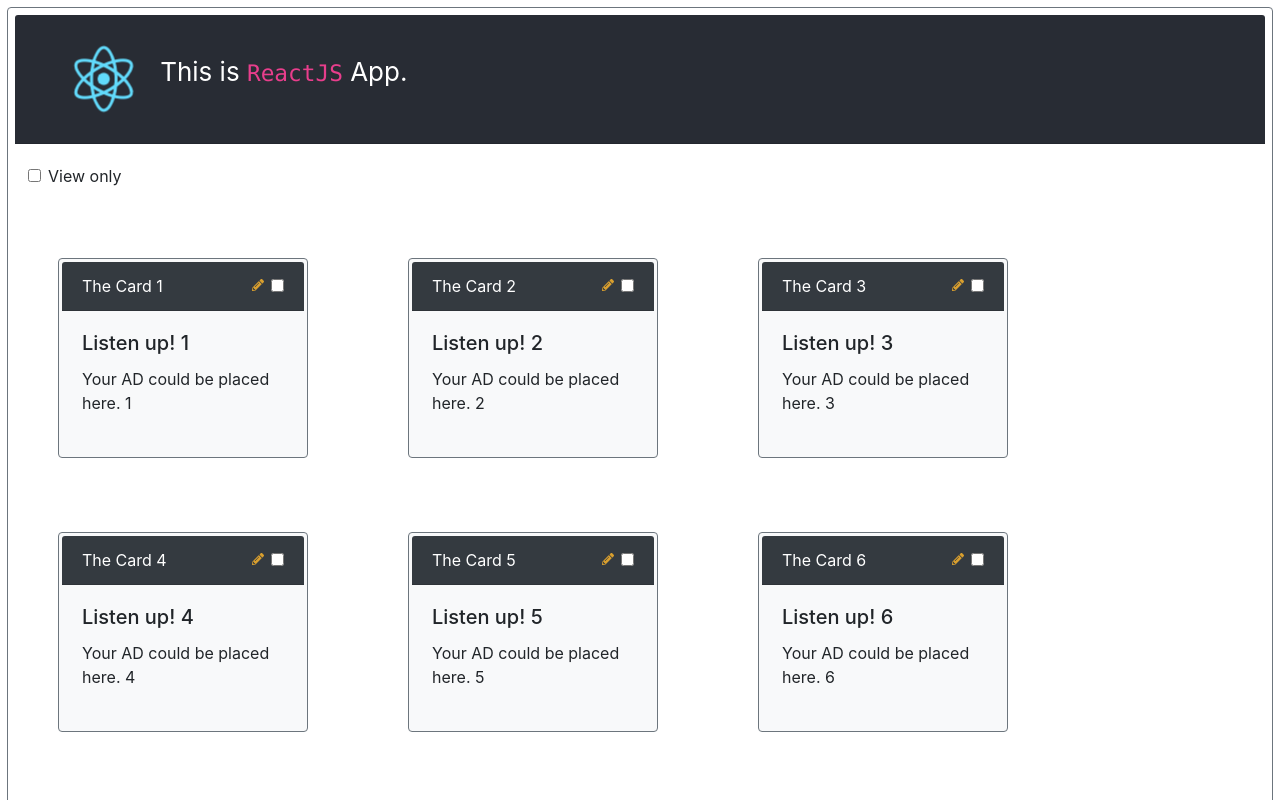
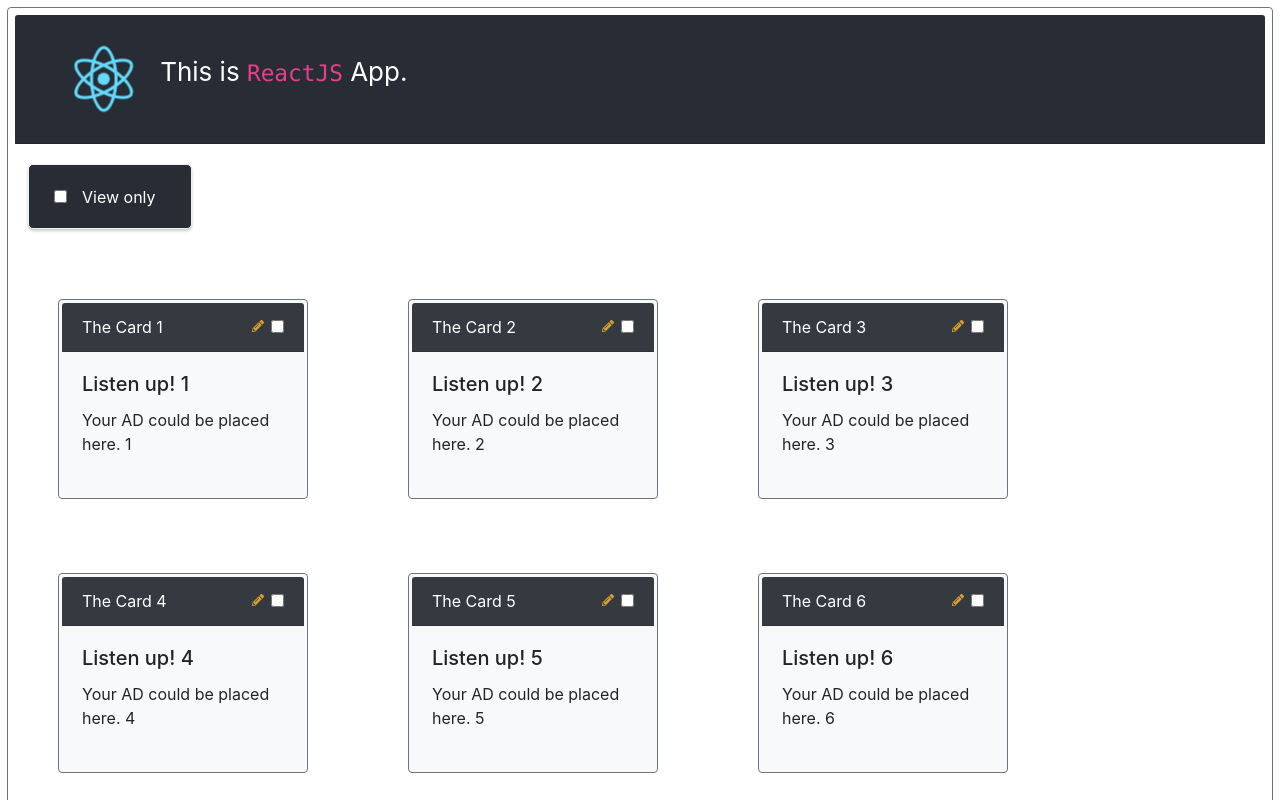
Before and after one commit to DHetsikau/dhetsikau-reactjs, a React (Create React App) app: page / in a window 1280 px wide. Shown: the top 800 px of the page. Built offline with nearby package versions, Linux system fonts and the light colour scheme.

Commit message:
ReactJS - task5 - Styling ViewOnly checkbox on Layout

```diff
--- a/package.json
+++ b/package.json
@@ -11,7 +11,8 @@
     "react-dom": "^16.12.0",
     "react-icons": "^3.8.0",
     "react-scripts": "3.3.0",
-    "reactstrap": "^8.4.0"
+    "reactstrap": "^8.4.0",
+    "styled-components": "^5.0.1"
   },
   "scripts": {
     "start": "react-scripts start",
--- a/src/Card/Card.js
+++ b/src/Card/Card.js
@@ -56,18 +56,20 @@ const Card = (props) => {
     };
 
     const renderEditModeButtons = () => {
-      return (!props.disabled) ? (
-        <span>
+      return (
+        !props.disabled && (
+          <span>
           <FaCheck className="save ic" onClick={saveCardBtnHandler.bind(this)}/>
           <FaTimes className="del ic" onClick={declineCardBtnHandler.bind(this)}/>
-        </span>
-      ) : '';
+          </span>
+        )
+      );
     };
 
     const renderViewModeButtons = () => {
       return (
         <span>
-          {!props.disabled ? <FaPencilAlt className="edit ic" onClick={editCardBtnHandler.bind(this)}/> : ''}
+          {!props.disabled && (<FaPencilAlt className="edit ic" onClick={editCardBtnHandler.bind(this)}/>)}
           <input type="checkbox" onChange={switchCardStyleHandler} checked={cardState.isStylized} />
         </span>
       );
--- a/src/Layout/Layout.css
+++ b/src/Layout/Layout.css
@@ -30,10 +30,14 @@
     }
   }
 
-  .cb-m-20 {
-    margin: 20px;
+  .cb-m-15 {
+    margin: 15px;
   }
 
   .g-align {
     display: inline-block;
 }
+
+.c-p {
+  cursor: pointer;
+}
--- a/src/Layout/Layout.js
+++ b/src/Layout/Layout.js
@@ -2,6 +2,18 @@ import React, {useState} from 'react';
 import logo from './logo.svg';
 import './Layout.css';
 import Card from '../Card/Card';
+import styled from 'styled-components';
+
+const StyledDiv = styled.div`
+  background-color: #282c34;
+  box-shadow: 0 2px 3px #ccc;
+  border-radius: 5px;
+  margin: 20px;
+  padding: 10px;
+  width: 13%;
+  color: ${props=> !props.alt ? "white" : "#61dafb" };
+  border: 1px solid ${props=> !props.alt ? "#eee" : "#e83e8c"};
+`;
 
 function Layout() {
   const [layoutState, setLayoutState] = useState({
@@ -79,17 +91,16 @@ function Layout() {
          <img src={logo} className="App-logo" alt="logo" />
          <p> This is <code>ReactJS</code> App.</p>
       </header>
-      <div className="form-check cb-m-20">
-          <input
-            className="form-check-input"
+      <StyledDiv alt={layoutState.viewMode}>
+          <input className="cb-m-15 c-p"
             type="checkbox"
             id="viewMode"
             onChange={switchViewModeHandler}
             checked={layoutState.viewMode}/>
-          <label className="form-check-label" htmlFor="viewMode">
+          <label className="form-check-label c-p" htmlFor="viewMode">
              View only
           </label>
-      </div>
+      </StyledDiv>
       <div>
         {
           layoutState.cards.map((card, index) => {
```
Also changed, not shown: 1 other file (tests, documents, lock files or other folders).
